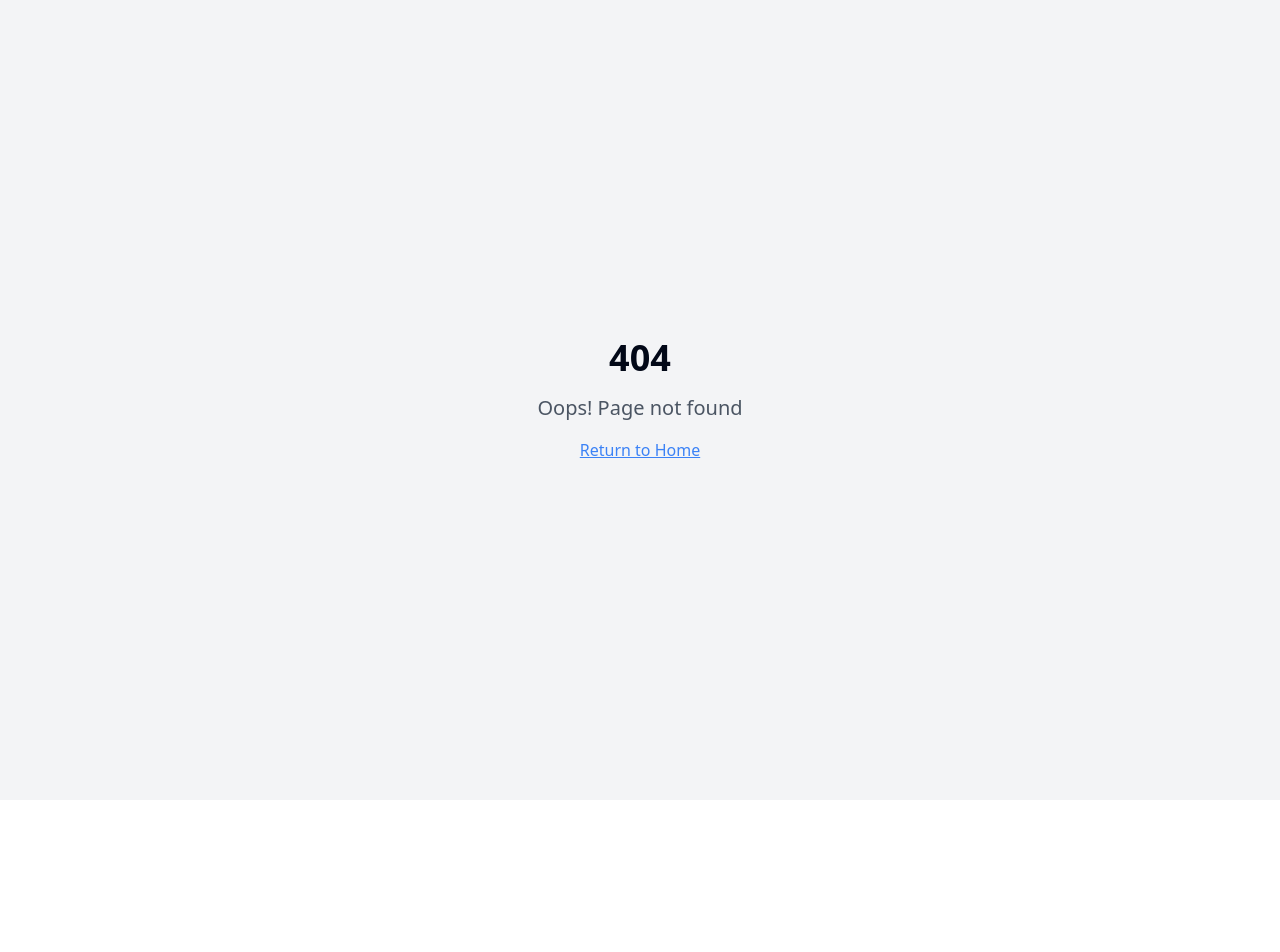
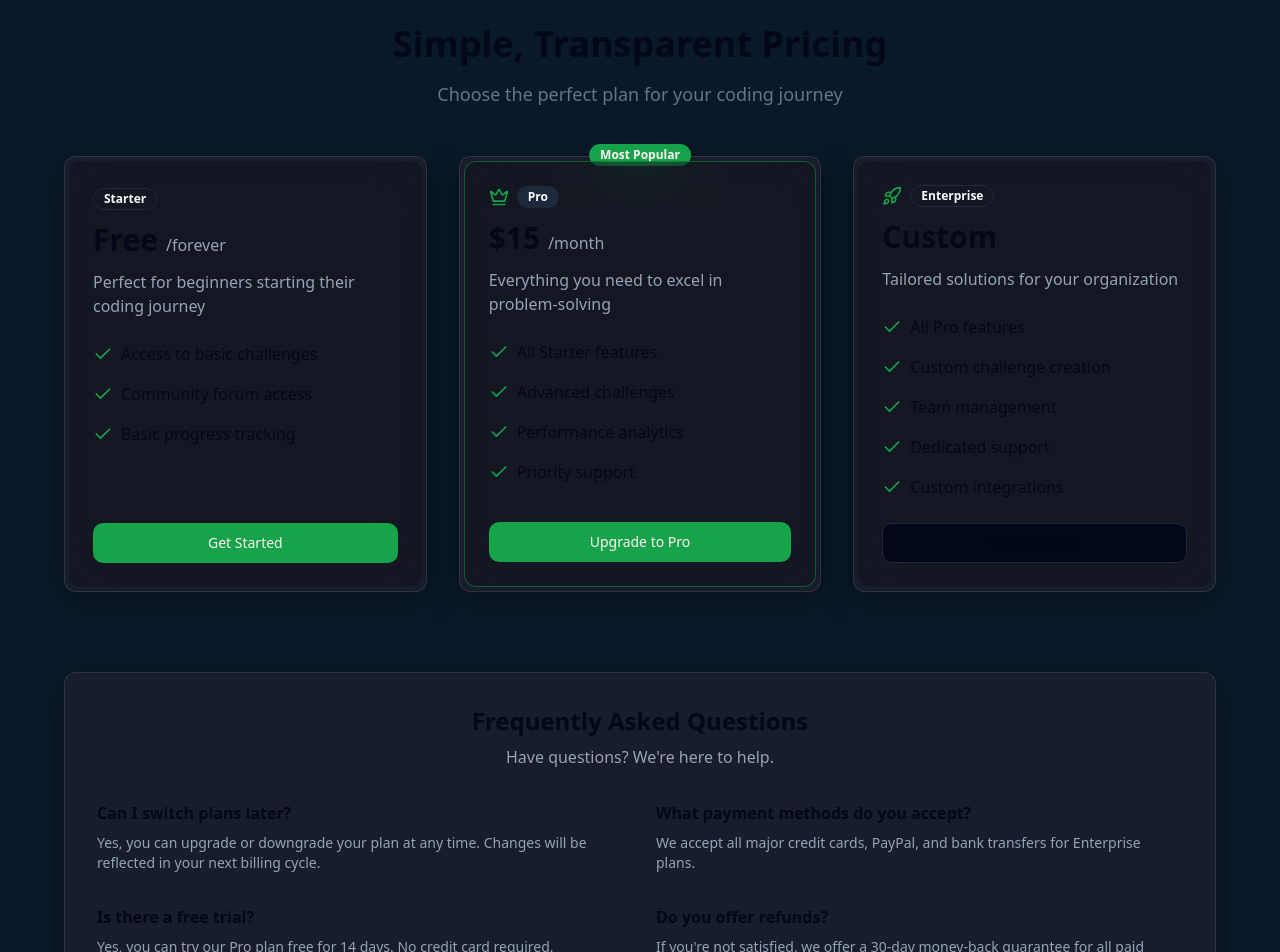
Before and after one commit to oskarsoderbom/sleekcode-haven, a React (Vite) app: page /pricing in a window 1280 px wide. Before the commit this address had no page. Shown: the top 952 px of the page. Before the commit the page ends 800 px from the top, so only its background shows below. Built offline with nearby package versions, Linux system fonts and the light colour scheme.

Commit message:
Add pricing page
Added a new pricing page to the application.  No further details on implementation are provided.

```diff
--- a/src/App.tsx
+++ b/src/App.tsx
@@ -14,6 +14,7 @@ import AboutUs from "./pages/AboutUs";
 import CookiePolicy from "./pages/CookiePolicy";
 import PrivacyPolicy from "./pages/PrivacyPolicy";
 import Documentation from "./pages/Documentation";
+import PricingPage from "./pages/Pricing";
 
 const queryClient = new QueryClient();
 
@@ -33,6 +34,7 @@ const App = () => (
           <Route path="/cookie-policy" element={<CookiePolicy />} />
           <Route path="/privacy-policy" element={<PrivacyPolicy />} />
           <Route path="/documentation" element={<Documentation />} />
+          <Route path="/pricing" element={<PricingPage />} />
           <Route path="*" element={<NotFound />} />
         </Routes>
       </BrowserRouter>
--- /dev/null
+++ b/src/pages/Pricing.tsx
@@ -0,0 +1,180 @@
+
+import { Check, Crown, Zap, Rocket } from 'lucide-react';
+import { Button } from '@/components/ui/button';
+import { Badge } from '@/components/ui/badge';
+
+const PricingPage = () => {
+  return (
+    <div className="min-h-screen bg-[#0A1929] flex items-center justify-center p-6">
+      <div className="w-full max-w-6xl">
+        <div className="text-center mb-12">
+          <h1 className="text-4xl font-bold mb-4">Simple, Transparent Pricing</h1>
+          <p className="text-muted-foreground text-lg">
+            Choose the perfect plan for your coding journey
+          </p>
+        </div>
+
+        <div className="grid md:grid-cols-3 gap-8">
+          {/* Starter Plan */}
+          <div className="glass-morphism dark rounded-xl p-1">
+            <div className="backdrop-blur-xl bg-black/20 rounded-lg p-6 h-full flex flex-col">
+              <div className="mb-6">
+                <Badge variant="outline" className="mb-3">
+                  Starter
+                </Badge>
+                <div className="flex items-baseline gap-2">
+                  <span className="text-3xl font-bold">Free</span>
+                  <span className="text-muted-foreground">/forever</span>
+                </div>
+                <p className="text-muted-foreground mt-3">
+                  Perfect for beginners starting their coding journey
+                </p>
+              </div>
+              <div className="space-y-4 flex-grow">
+                <div className="flex items-center gap-2">
+                  <Check className="h-5 w-5 text-primary" />
+                  <span>Access to basic challenges</span>
+                </div>
+                <div className="flex items-center gap-2">
+                  <Check className="h-5 w-5 text-primary" />
+                  <span>Community forum access</span>
+                </div>
+                <div className="flex items-center gap-2">
+                  <Check className="h-5 w-5 text-primary" />
+                  <span>Basic progress tracking</span>
+                </div>
+              </div>
+              <Button className="w-full mt-6">Get Started</Button>
+            </div>
+          </div>
+
+          {/* Pro Plan */}
+          <div className="glass-morphism dark rounded-xl p-1 relative">
+            <div className="absolute -top-4 left-1/2 -translate-x-1/2">
+              <Badge className="bg-primary text-primary-foreground">
+                Most Popular
+              </Badge>
+            </div>
+            <div className="backdrop-blur-xl bg-black/20 rounded-lg p-6 h-full flex flex-col border-primary/50 border">
+              <div className="mb-6">
+                <div className="flex items-center gap-2 mb-3">
+                  <Crown className="h-5 w-5 text-primary" />
+                  <Badge variant="secondary">Pro</Badge>
+                </div>
+                <div className="flex items-baseline gap-2">
+                  <span className="text-3xl font-bold">$15</span>
+                  <span className="text-muted-foreground">/month</span>
+                </div>
+                <p className="text-muted-foreground mt-3">
+                  Everything you need to excel in problem-solving
+                </p>
+              </div>
+              <div className="space-y-4 flex-grow">
+                <div className="flex items-center gap-2">
+                  <Check className="h-5 w-5 text-primary" />
+                  <span>All Starter features</span>
+                </div>
+                <div className="flex items-center gap-2">
+                  <Check className="h-5 w-5 text-primary" />
+                  <span>Advanced challenges</span>
+                </div>
+                <div className="flex items-center gap-2">
+                  <Check className="h-5 w-5 text-primary" />
+                  <span>Performance analytics</span>
+                </div>
+                <div className="flex items-center gap-2">
+                  <Check className="h-5 w-5 text-primary" />
+                  <span>Priority support</span>
+                </div>
+              </div>
+              <Button className="w-full mt-6 bg-primary hover:bg-primary/90">
+                Upgrade to Pro
+              </Button>
+            </div>
+          </div>
+
+          {/* Enterprise Plan */}
+          <div className="glass-morphism dark rounded-xl p-1">
+            <div className="backdrop-blur-xl bg-black/20 rounded-lg p-6 h-full flex flex-col">
+              <div className="mb-6">
+                <div className="flex items-center gap-2 mb-3">
+                  <Rocket className="h-5 w-5 text-primary" />
+                  <Badge variant="outline">Enterprise</Badge>
+                </div>
+                <div className="flex items-baseline gap-2">
+                  <span className="text-3xl font-bold">Custom</span>
+                </div>
+                <p className="text-muted-foreground mt-3">
+                  Tailored solutions for your organization
+                </p>
+              </div>
+              <div className="space-y-4 flex-grow">
+                <div className="flex items-center gap-2">
+                  <Check className="h-5 w-5 text-primary" />
+                  <span>All Pro features</span>
+                </div>
+                <div className="flex items-center gap-2">
+                  <Check className="h-5 w-5 text-primary" />
+                  <span>Custom challenge creation</span>
+                </div>
+                <div className="flex items-center gap-2">
+                  <Check className="h-5 w-5 text-primary" />
+                  <span>Team management</span>
+                </div>
+                <div className="flex items-center gap-2">
+                  <Check className="h-5 w-5 text-primary" />
+                  <span>Dedicated support</span>
+                </div>
+                <div className="flex items-center gap-2">
+                  <Check className="h-5 w-5 text-primary" />
+                  <span>Custom integrations</span>
+                </div>
+              </div>
+              <Button variant="outline" className="w-full mt-6">
+                Contact Sales
+              </Button>
+            </div>
+          </div>
+        </div>
+
+        {/* FAQ Section */}
+        <div className="mt-20 glass-morphism dark rounded-xl p-8">
+          <div className="text-center mb-8">
+            <h2 className="text-2xl font-bold mb-2">Frequently Asked Questions</h2>
+            <p className="text-muted-foreground">
+              Have questions? We're here to help.
+            </p>
+          </div>
+          <div className="grid md:grid-cols-2 gap-8">
+            <div className="space-y-2">
+              <h3 className="font-semibold">Can I switch plans later?</h3>
+              <p className="text-muted-foreground text-sm">
+                Yes, you can upgrade or downgrade your plan at any time. Changes will be reflected in your next billing cycle.
+              </p>
+            </div>
+            <div className="space-y-2">
+              <h3 className="font-semibold">What payment methods do you accept?</h3>
+              <p className="text-muted-foreground text-sm">
+                We accept all major credit cards, PayPal, and bank transfers for Enterprise plans.
+              </p>
+            </div>
+            <div className="space-y-2">
+              <h3 className="font-semibold">Is there a free trial?</h3>
+              <p className="text-muted-foreground text-sm">
+                Yes, you can try our Pro plan free for 14 days. No credit card required.
+              </p>
+            </div>
+            <div className="space-y-2">
+              <h3 className="font-semibold">Do you offer refunds?</h3>
+              <p className="text-muted-foreground text-sm">
+                If you're not satisfied, we offer a 30-day money-back guarantee for all paid plans.
+              </p>
+            </div>
+          </div>
+        </div>
+      </div>
+    </div>
+  );
+};
+
+export default PricingPage;
```
